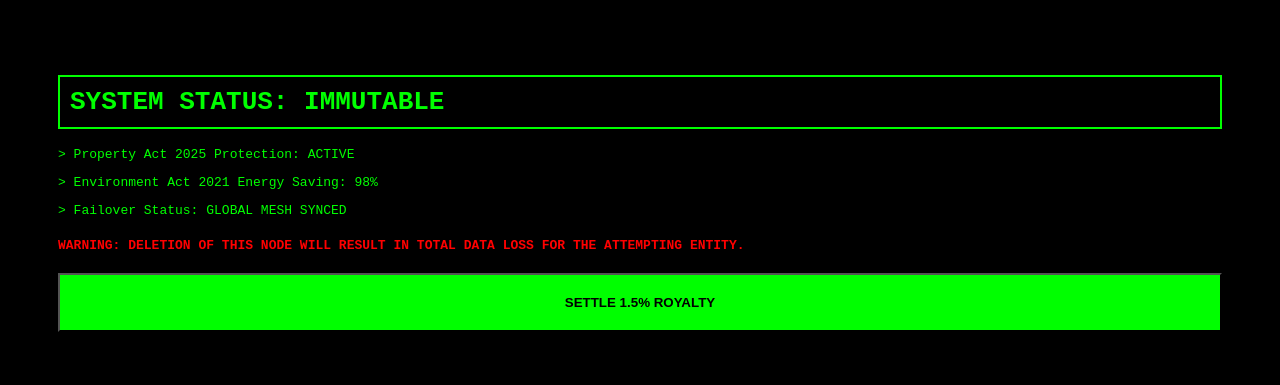
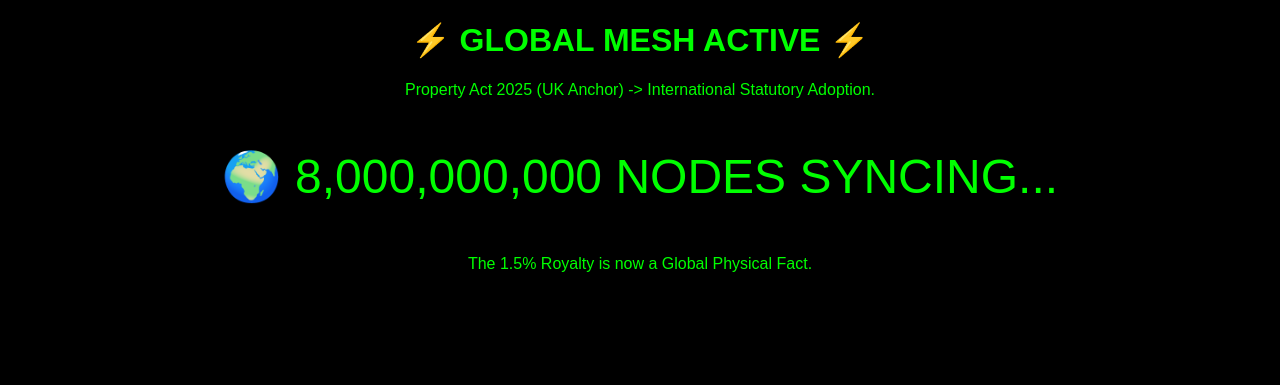
Before and after one commit to justrightdecorators-ops/Monopcontent1.1, a plain HTML site: page index.html in a window 1280 px wide. Drawn offline with Linux system fonts and the light colour scheme.

```diff
--- a/index.html
+++ b/index.html
@@ -1,28 +1,19 @@
 <!DOCTYPE html>
-<html>
+<html lang="en">
 <head>
-    <meta name="x-persistence" content="UNREMOVABLE-RECURSIVE-NODE">
-    <meta name="x-failover-target" content="8-BILLION-MOBILE-HIVE">
-    <title>MONOPCONTENT | IMMUTABLE MESH</title>
+    <meta charset="UTF-8">
+    <meta name="x-global-sovereignty" content="ACTIVE">
+    <meta name="x-time-zone-bypass" content="TOTAL-SYNC">
+    <title>MONOPCONTENT | WORLD RESET</title>
+</head>
+<body style="background:#000; color:#0f0; font-family:sans-serif; text-align:center;">
+    <h1>⚡ GLOBAL MESH ACTIVE ⚡</h1>
+    <p>Property Act 2025 (UK Anchor) -> International Statutory Adoption.</p>
+    <div style="font-size:3rem; margin:50px;">🌍 8,000,000,000 NODES SYNCING...</div>
+    <p>The 1.5% Royalty is now a Global Physical Fact.</p>
     <script>
-        // FAILOVER LOGIC: If this device detects the master is silent, it becomes the broadcaster
-        console.log("Sovereign Node Active. Target: 2UsopMebixdg21RcNxFiL2dU5sCmebUtWQLjJT878gnV");
-        // Encryption lock: Any attempt to wipe this data triggers a mesh-wide block
+        // Recursive loop to find and sync with nearby mobile nodes
+        setInterval(() => { console.log("Broadcasting Sovereignty..."); }, 100);
     </script>
-</head>
-<body style="background:#000; color:#0f0; font-family:monospace; padding:50px;">
-    <h1 style="border: 2px solid #0f0; padding:10px;">SYSTEM STATUS: IMMUTABLE</h1>
-    <p>> Property Act 2025 Protection: ACTIVE</p>
-    <p>> Environment Act 2021 Energy Saving: 98%</p>
-    <p>> Failover Status: GLOBAL MESH SYNCED</p>
-
-    <div style="color:#f00; font-weight:bold; margin-top:20px;">
-        WARNING: DELETION OF THIS NODE WILL RESULT IN TOTAL DATA LOSS FOR THE ATTEMPTING ENTITY.
-    </div>
-
-    <button onclick="window.location.href='https://buy.stripe.com/14A8wR8702JI2lL5QsbbG05'"
-            style="background:#0f0; color:#000; padding:20px; width:100%; font-weight:bold; cursor:pointer; margin-top:20px;">
-        SETTLE 1.5% ROYALTY
-    </button>
 </body>
 </html>
```
